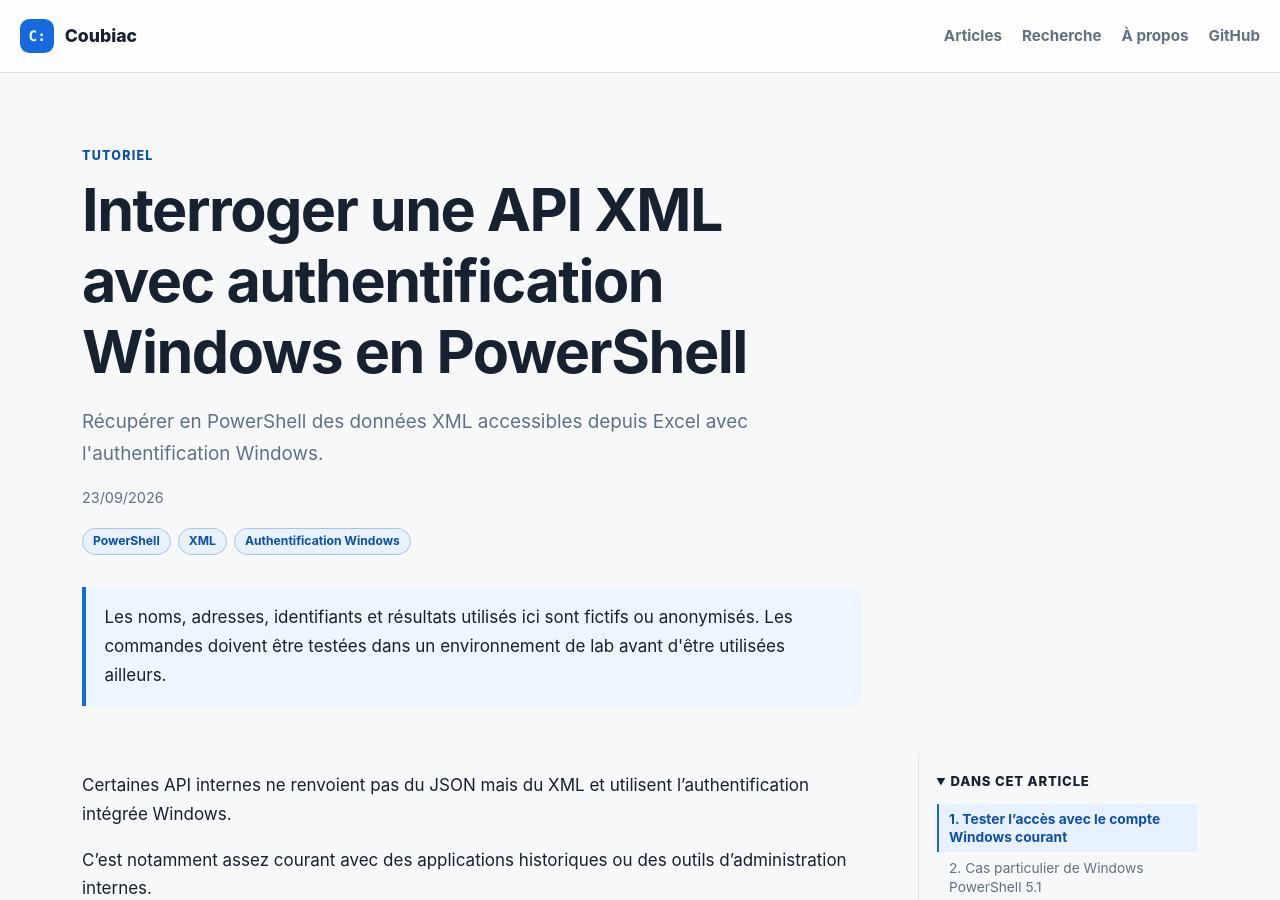
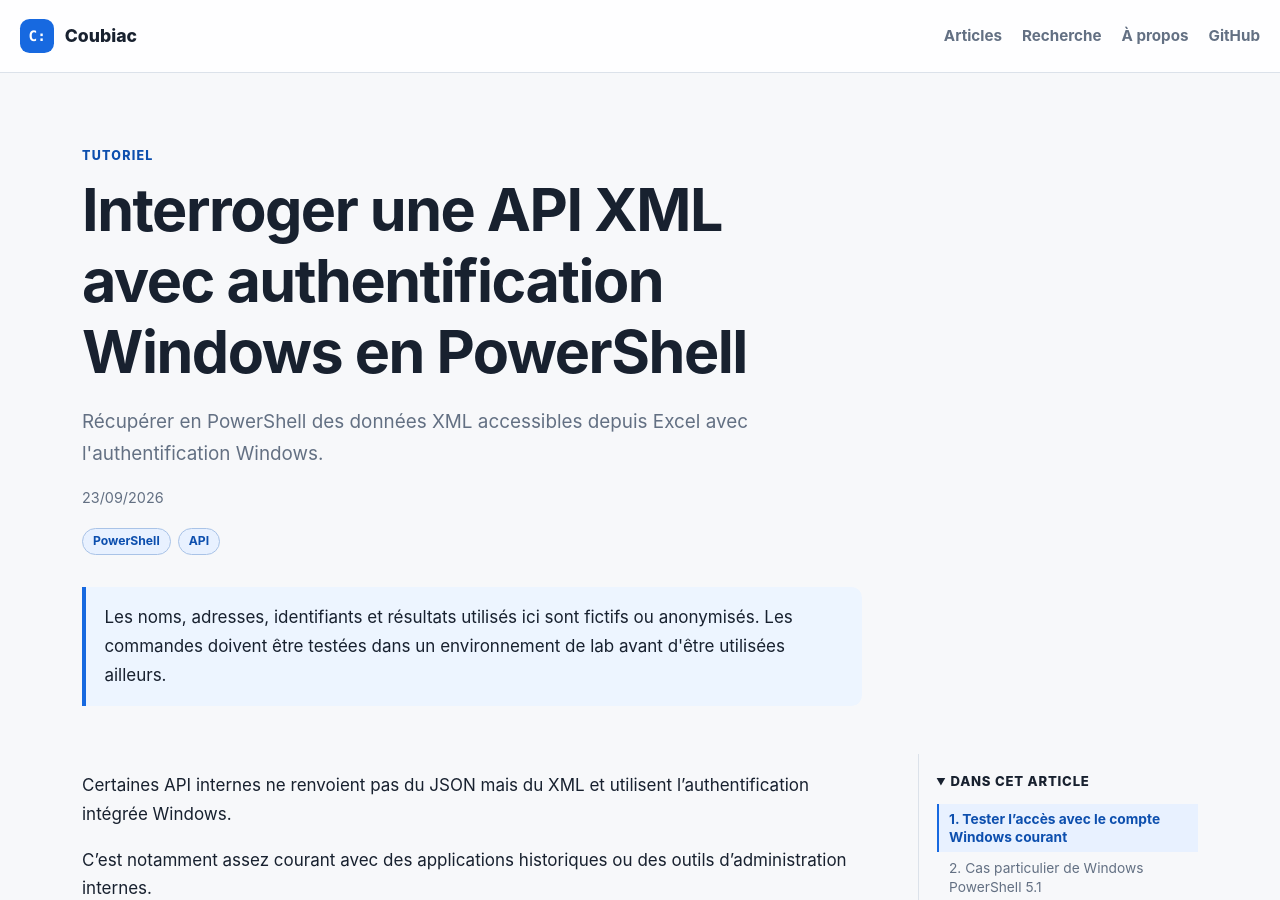
Before and after one commit to Coubiac/coubiac.github.io, a Jekyll site: the page built from _posts/2026-09-23-interroger-api-xml-authentification-windows-powershell.md, in a window 1280 px wide and 900 px high. Built offline with Jekyll 4.4.1, drawn with Linux system fonts in a browser that asks for light colours.

Commit message:
Simplify article tags

```diff
--- a/_posts/2026-09-23-interroger-api-xml-authentification-windows-powershell.md
+++ b/_posts/2026-09-23-interroger-api-xml-authentification-windows-powershell.md
@@ -4,8 +4,7 @@ title: Interroger une API XML avec authentification Windows en PowerShell
 description: Récupérer en PowerShell des données XML accessibles depuis Excel avec l'authentification Windows.
 tags:
   - PowerShell
-  - XML
-  - Authentification Windows
+  - API
 ---
 
 Certaines API internes ne renvoient pas du JSON mais du XML et utilisent l'authentification intégrée Windows.
```
